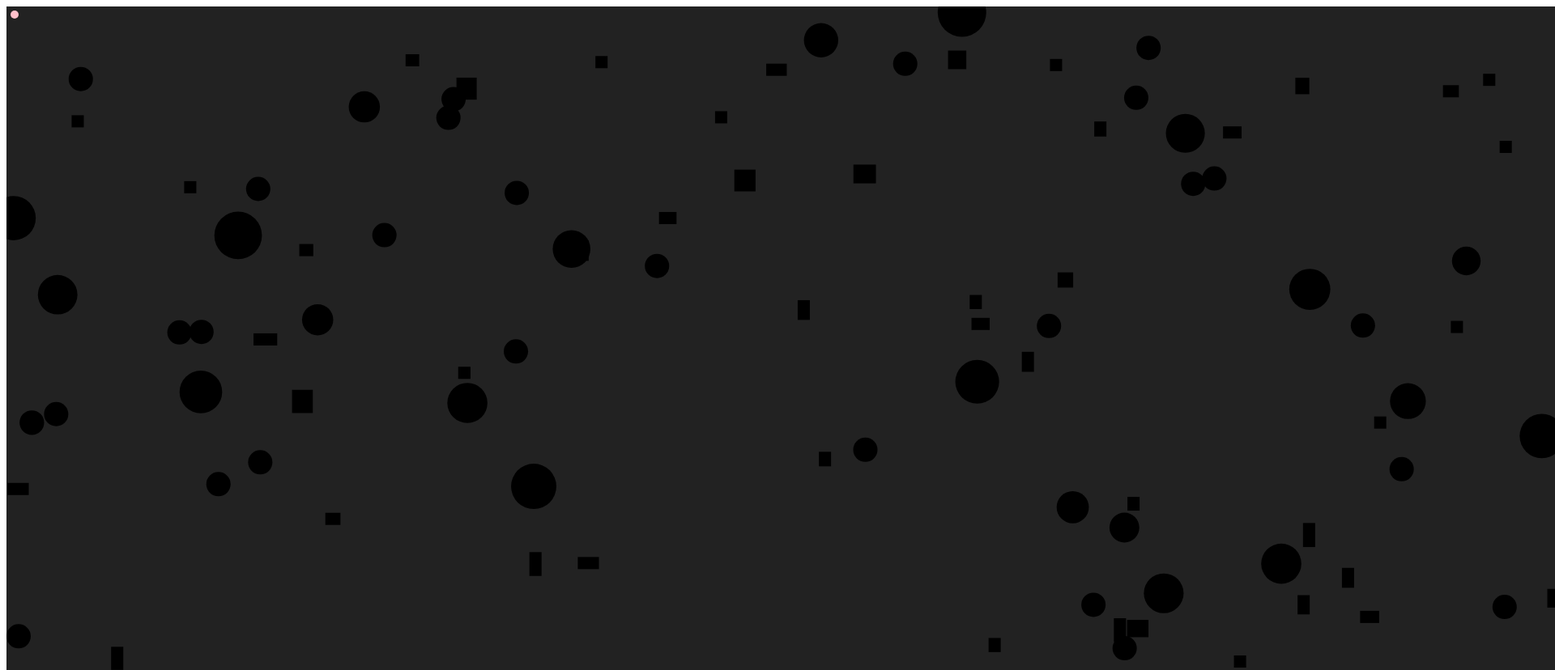
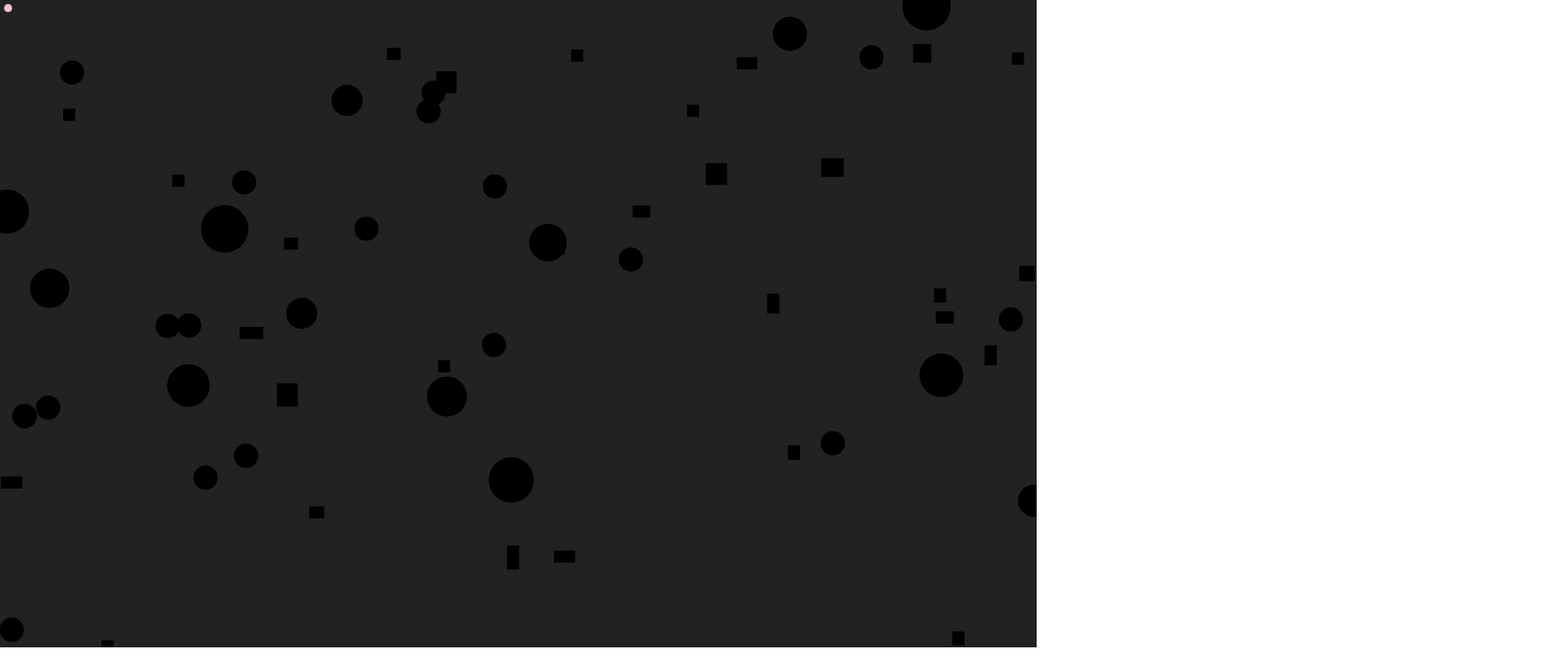
Before and after one commit to Remmoze/Ray-Marching, a plain HTML site: page index.html in a window 1280 px wide. Shown: the top 828 px of the page at 81% size, 1920 px wide, since content can reach past the window. After the commit the page ends 800 px from the top, so only its background shows below. Drawn offline with Linux system fonts and the light colour scheme.

Commit message:
Fixed canvas size

```diff
--- a/index.html
+++ b/index.html
@@ -3,6 +3,10 @@
     <head>
         <meta content="text/html;charset=utf-8" http-equiv="Content-Type">
         <meta content="utf-8" http-equiv="encoding">
+
+
+        <link rel="stylesheet" type="text/css" href="style.css">
+
 
         <script src="maths.js"></script>
         <script src="setup.js"></script>
@@ -14,7 +18,6 @@
         <script src="main.js" defer></script>
     </head>
     <body>
-        <canvas width="1980" height="900"></canvas>
-		<p></p>
+        <canvas width="1920" height="900"></canvas>
     </body>
 </html>
--- a/main.js
+++ b/main.js
@@ -1,5 +1,7 @@
 const canvas = document.querySelector('canvas');
 const context = canvas.getContext('2d');
+canvas.width = innerWidth;
+canvas.height = innerHeight;
 
 
 populateScene(50);
@@ -7,6 +9,8 @@ populateScene(50);
 draw = () => {
     context.fillAll("#222");
     drawScene(context);
+
+    //p.innerHTML = raySteps.length;
     //requestAnimationFrame(draw);
 }
 draw();
--- a/maths.js
+++ b/maths.js
@@ -12,7 +12,7 @@ class Point {
         return new Point(this.x + p.x, this.y + p.y);
     }
 
-    get pos() {return this}
+    get pos() {return this;}
 
     get length() {
         return Math.sqrt(this.x*this.x + this.y*this.y);
--- a/scene.js
+++ b/scene.js
@@ -4,8 +4,8 @@ const raySteps = [];
 
 let populateScene = num => {
     for(let i = 0; i < num; i++) {
-        objects.push(new Circle(Math.random() * 1980, Math.random() * 900, Math.max(Math.random() * 30, 15)))
-        objects.push(new Rect(Math.random() * 1980, Math.random() * 900, Math.max(Math.random() * 30, 15), Math.max(Math.random() * 30, 15)))
+        objects.push(new Circle(Math.random() * 1920, Math.random() * 900, Math.max(Math.random() * 30, 15)))
+        objects.push(new Rect(Math.random() * 1920, Math.random() * 900, Math.max(Math.random() * 30, 15), Math.max(Math.random() * 30, 15)))
     }
 }
 
--- /dev/null
+++ b/style.css
@@ -0,0 +1,8 @@
+canvas {
+    position: absolute;
+    padding: 0;
+    margin: auto;
+    display: block;
+    left: 0;
+    top: 0;
+}
```
